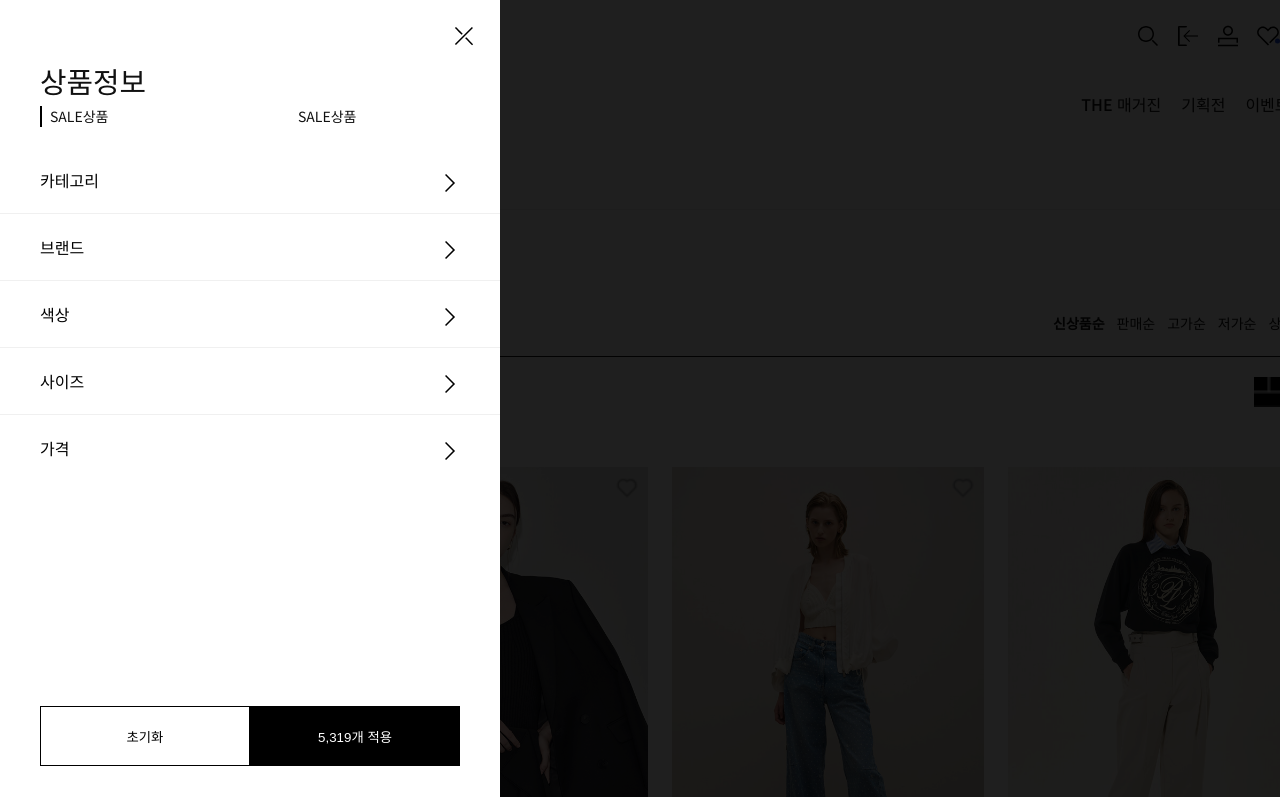
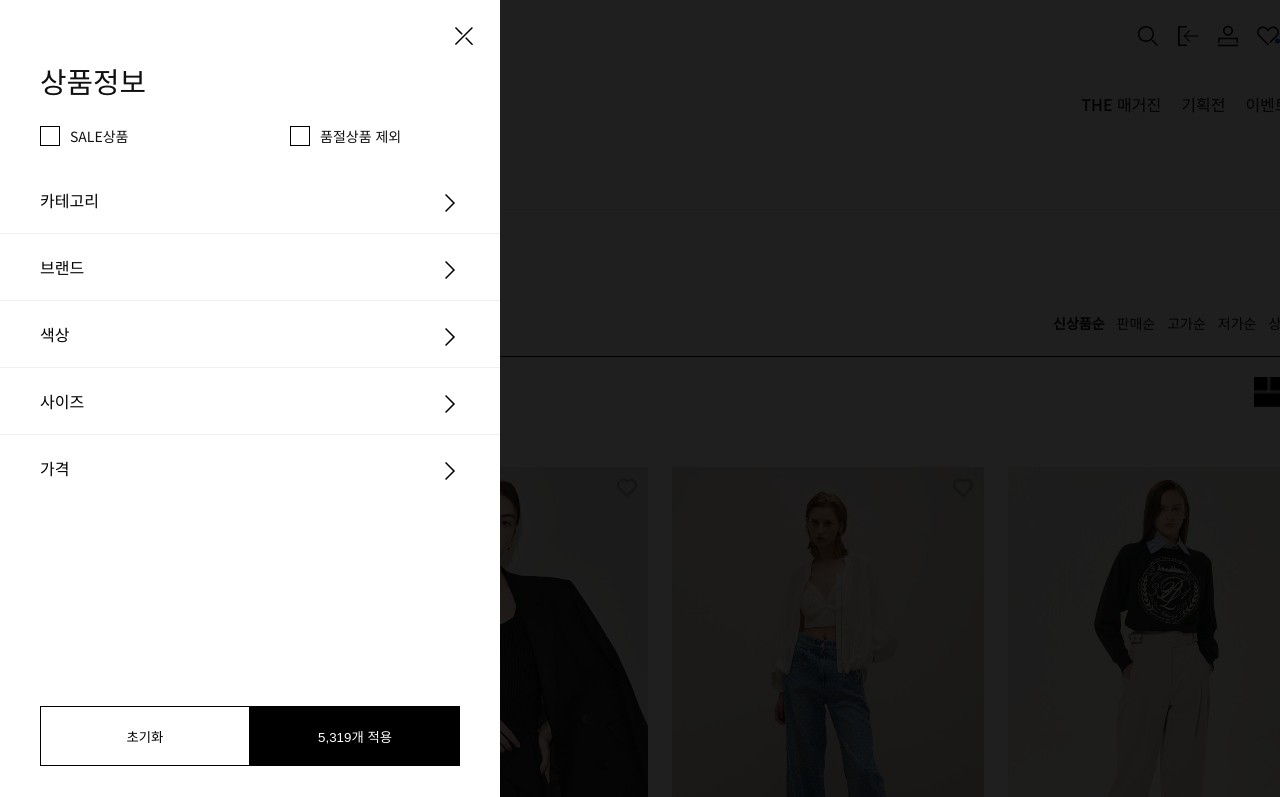
Before and after one commit to yoon888/handsome, a plain HTML site: page pages/women.html in a window 1280 px wide. Both pictures are taken after a click on the element "필터". Shown: the top 797 px of the page. Drawn offline with nearby package versions, Linux system fonts and the light colour scheme.

Commit message:
handsome

```diff
--- a/css/women.css
+++ b/css/women.css
@@ -441,50 +441,30 @@
 
 .side .filter_gnb li .product_info .check {
   margin-right: 8px;
-  color: inherit;
   position: relative;
   transition: 0.3s;
+  display: flex;
+  margin-top: 20px;
+  align-items: center;
 }
 
-.side .filter_gnb li .product_info .check > i {
-  box-sizing: border-box;
-  border: 1px solid #000;
-  background-color: #fff;
+.side .filter_gnb li .product_info .check > p {
   align-items: center;
-  justify-content: center;
-  transition: 0.3s;
-  width: 100%;
-  height: 100%;
-  display: block;
-  top: -5px;
+  margin-left: 30px;
 }
 
-.side .filter_gnb li .product_info .check > i::before {
+.side .filter_gnb li .product_info .check > p::before {
   content: "";
-  opacity: 0;
+  opacity: 1;
   position: absolute;
-  left: -1px;
-  top: -1px;
+  left: 0;
+  top: 0;
   width: 18px;
   height: 18px;
   background-image: url(../images/icon-checked.svg);
   background-size: 18px 18px;
   color: #000;
-}
-
-.side .filter_gnb li .product_info .check > i::after {
-  background-color: currentColor;
-  border-radius: -50%;
-  display: inline-block;
-  height: 100%;
-  left: 0;
-  opacity: 0;
-  pointer-events: none;
-  position: absolute;
-  top: 0;
-  transform: scale(1.3);
-  width: 100%;
-  transition: 0.2s;
+  border: 1px solid #000;
 }
 
 .side .filter_gnb li {
--- a/js/common.js
+++ b/js/common.js
@@ -2,13 +2,7 @@ $(function () {
   $(".header").load("../inc/header.html");
   $(".footer").load("../inc/footer.html");
 
-  //slider
-  $(".slide_01").slick({
-    dots: true,
-    prevArrow: $(".xi-angle-left-thin"),
-    nextArrow: $(".xi-angle-right-thin"),
-  });
-
+  //main-brand
   $(".slide_02 .item .mbn-image-b").hover(
     function () {
       var idx = $(".slide_02 .item .mbn-image-b").index(this);
@@ -31,18 +25,60 @@ $(function () {
     }
   );
 
-  $(".main-new .items").slick({
-    infinite: false,
-    slidesToShow: 5,
-    slidesToScroll: 5,
-    nextArrow: $(".next"),
-    prevArrow: $(".prev"),
-    dots: false,
+  //main-new
+
+  $(".main-new .right .items li").hover(
+    function () {
+      var idx = $(".main-new .right .items li").index(this);
+      $(".main-new .right .items li #back").eq(idx).addClass("active");
+    },
+    function () {
+      var idx = $(".main-new .right .items li").index(this);
+      $(".main-new .right .items li #back").eq(idx).removeClass("active");
+    }
+  );
+
+  $(".main-new-leftList li").eq(0).addClass("active");
+  $(".right ul").hide().eq(0).show();
+
+  $(".main-new-leftList li").click(function () {
+    $(".main-new-leftList li").removeClass("active");
+    $(this).addClass("active");
+
+    $(".right ul").hide();
+
+    var mainNew = $(this).index();
+    console.log(mainNew);
+    $(".right ul").eq(mainNew).show();
   });
 
-  //banner
+  //main-best
+  $(".main-best .top li").eq(0).addClass("on");
+  $(".bottom-items").hide().eq(0).show();
 
-  //main-best
+  $(".main-best .top li").click(function () {
+    $(".main-best .top li").removeClass("on");
+    $(this).addClass("on");
+
+    $(".bottom-items").hide();
+
+    var idx = $(this).index();
+    $(".bottom-items").eq(idx).show(idx);
+  });
+
+  $(".main-best .bottom .bottom-items li").hover(
+    function () {
+      var idx = $(".main-best .bottom .bottom-items li").index(this);
+      $(".main-best .bottom .bottom-items li #last").eq(idx).addClass("active");
+    },
+    function () {
+      var idx = $(".main-best .bottom .bottom-items li").index(this);
+      $(".main-best .bottom .bottom-items li #last")
+        .eq(idx)
+        .removeClass("active");
+    }
+  );
+
   $(".main-best .top li").eq(0).addClass("on");
   $(".bottom ul").hide().eq(0).show();
 
--- a/pages/women.html
+++ b/pages/women.html
@@ -1111,22 +1111,13 @@
               <div class="product_info">
                 <div class="f-left">
                   <div class="check">
-                    <i></i>
+                    <p>SALE상품</p>
                   </div>
-                  <label
-                    class="txt"
-                    for="input2039"
-                    style="left: 0px; right: auto; position: relative"
-                    >SALE상품</label
-                  >
                 </div>
                 <div class="f-right">
-                  <div class="check"></div>
-                  <label
-                    for="input2039"
-                    style="left: 0px; right: auto; position: relative"
-                    >SALE상품</label
-                  >
+                  <div class="check">
+                    <p>품절상품 제외</p>
+                  </div>
                 </div>
               </div>
             </li>
```
Also changed, not shown: css/main.css (+15 -4 lines), js/slide.js (added, +53 -0 lines), pages/main.html (+8 -98 lines).
